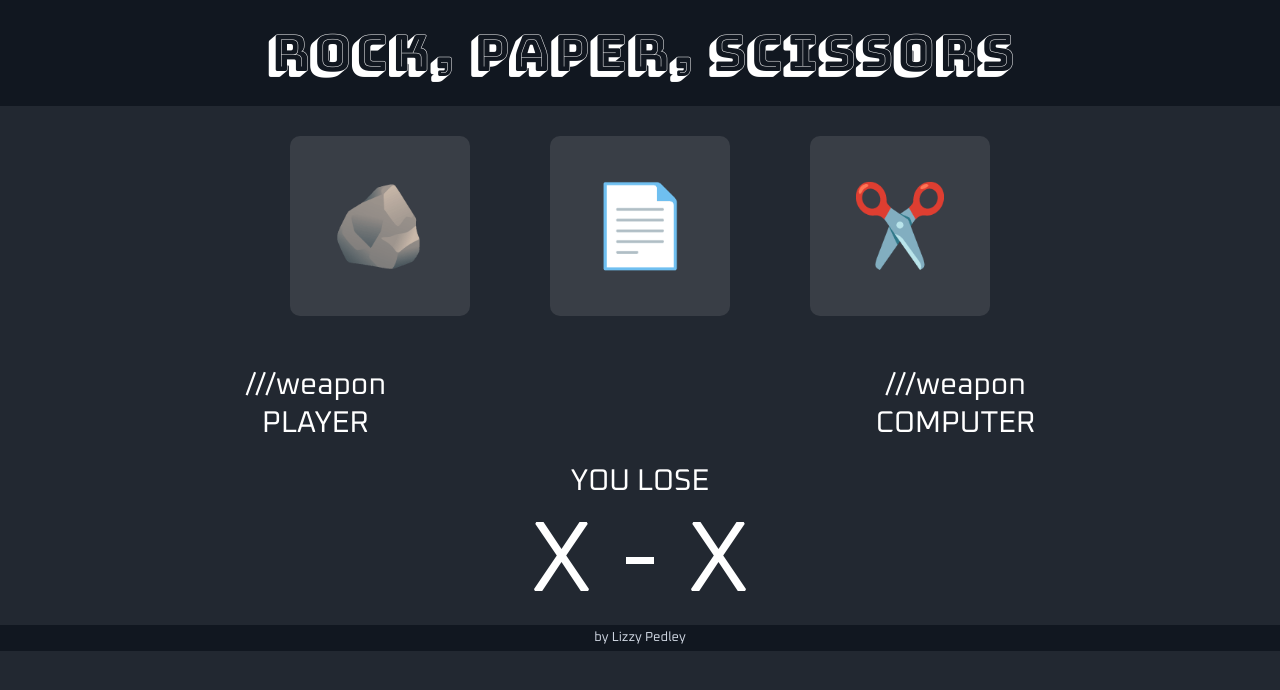
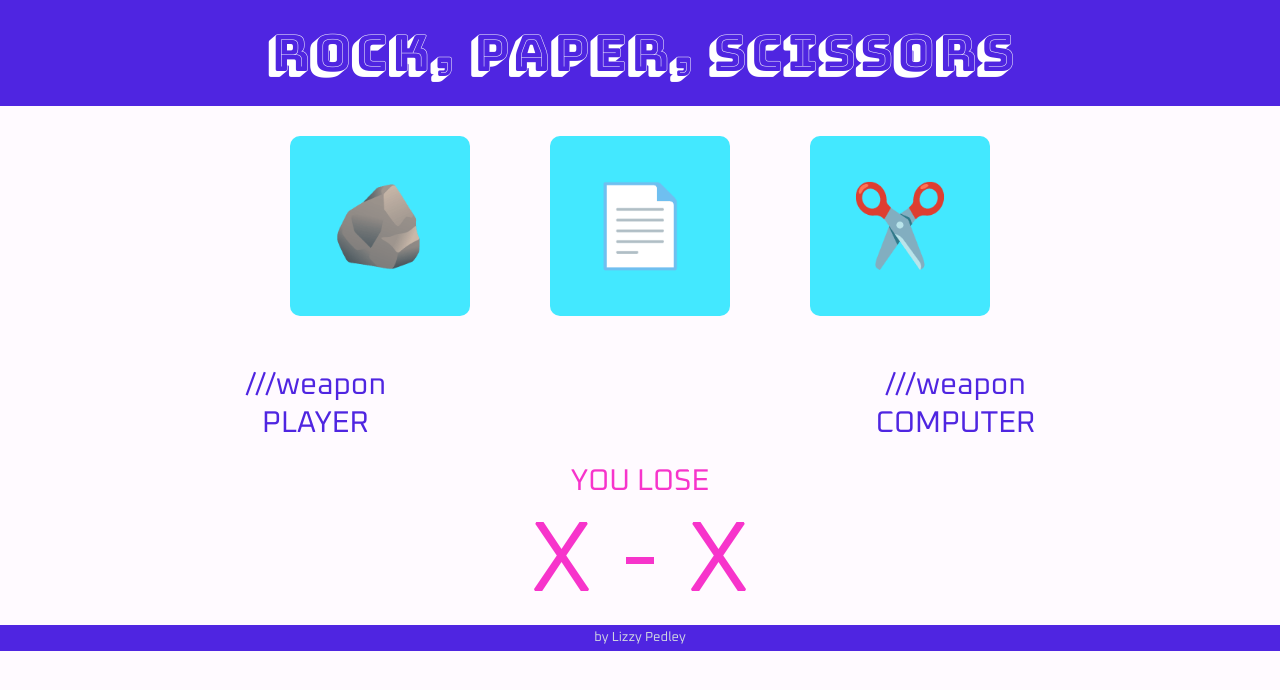
Before and after one commit to EPedley/javascript_rock-paper-scissors, a plain HTML site: page index.html in a window 1280 px wide. Drawn offline with Linux system fonts and the light colour scheme; a web font is replaced by a local one.

Commit message:
Redesigned with new colours

```diff
--- a/style.css
+++ b/style.css
@@ -3,9 +3,9 @@
 body {
     margin: 0;
     font-family: Roboto, sans-serif;
-    background-color: #222831;
+    background-color: #FFFAFF;
     font-family: 'Oxanium';
-    color: white;
+    color: #4F25E1;
 }
 
 img {
@@ -17,7 +17,7 @@ img {
     display: flex;
     justify-content: center;
     align-items: center;
-    background-color: #111720;
+    background-color: #4F25E1    ;
     color: white;
     font-family: 'Bungee Shade';
     padding: 20px 0px;
@@ -35,7 +35,7 @@ img {
 button {
     width: 180px;
     height: 180px;
-    background-color: #393E46;
+    background-color: #43E8FF;
     border-radius: 10px;
     border: 0;
     margin: 0px 40px;
@@ -47,8 +47,7 @@ button {
 }
 
 button:hover {
-    background-color: aliceblue;
-    color: #222831;
+    background-color: #F734CB;
 }
 
 .result {
@@ -63,12 +62,14 @@ button:hover {
     display: flex;
     justify-content: center;
     font-size: 100px;
+    color: #F734CB;
 }
 
 .score > .text {
     display: flex;
     justify-content: center;
     font-size: 30px;
+    color: #F734CB;
 }
 
 .score > .counter > .player, .score > .counter .computer {
@@ -80,7 +81,7 @@ button:hover {
     justify-content: center;
     align-items: center;
     padding: 5px 0px;
-    background-color:#111720;
+    background-color:#4F25E1;
     color:#ced5e0;
     font-size: small;
 }
```
